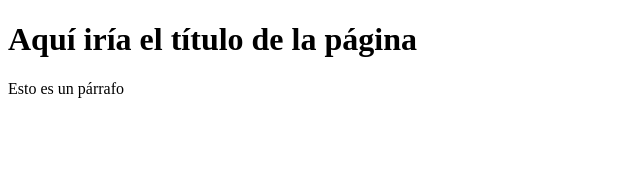
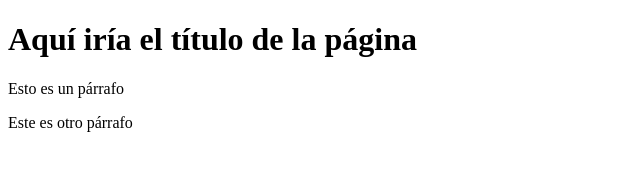
Before and after one commit to Dani87dev/Ovins-website, a plain HTML site: page index.html in a window 1280 px wide. Shown: the whole page, without its empty margins (0-640 px from the left). Drawn offline with Linux system fonts and the light colour scheme.

Commit message:
Agregando segundo párrafo

```diff
--- a/index.html
+++ b/index.html
@@ -8,5 +8,6 @@
 <body>
     <h1>Aquí iría el título de la página</h1>
     <p>Esto es un párrafo</p>
+    <p>Este es otro párrafo</p>
 </body>
 </html>
```
